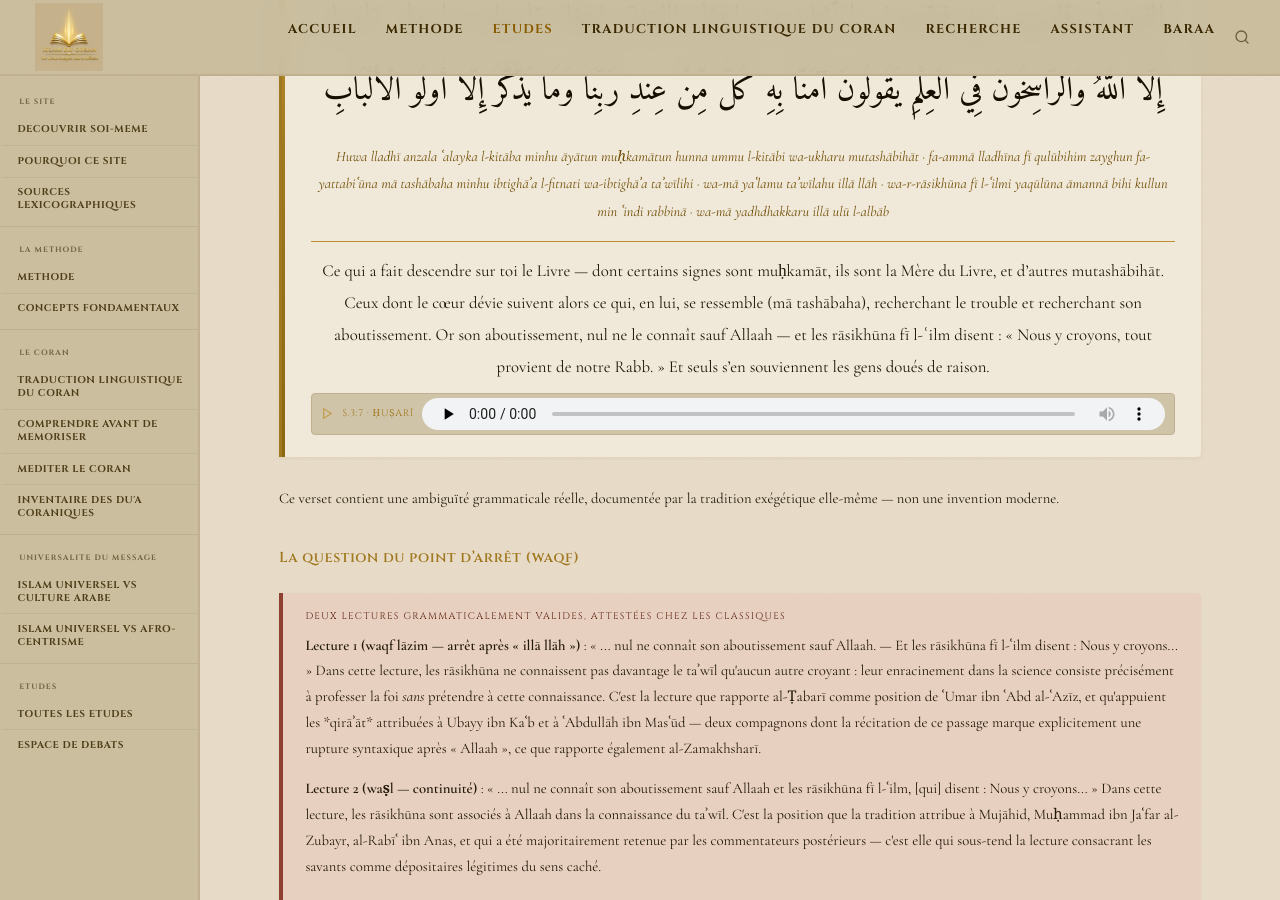
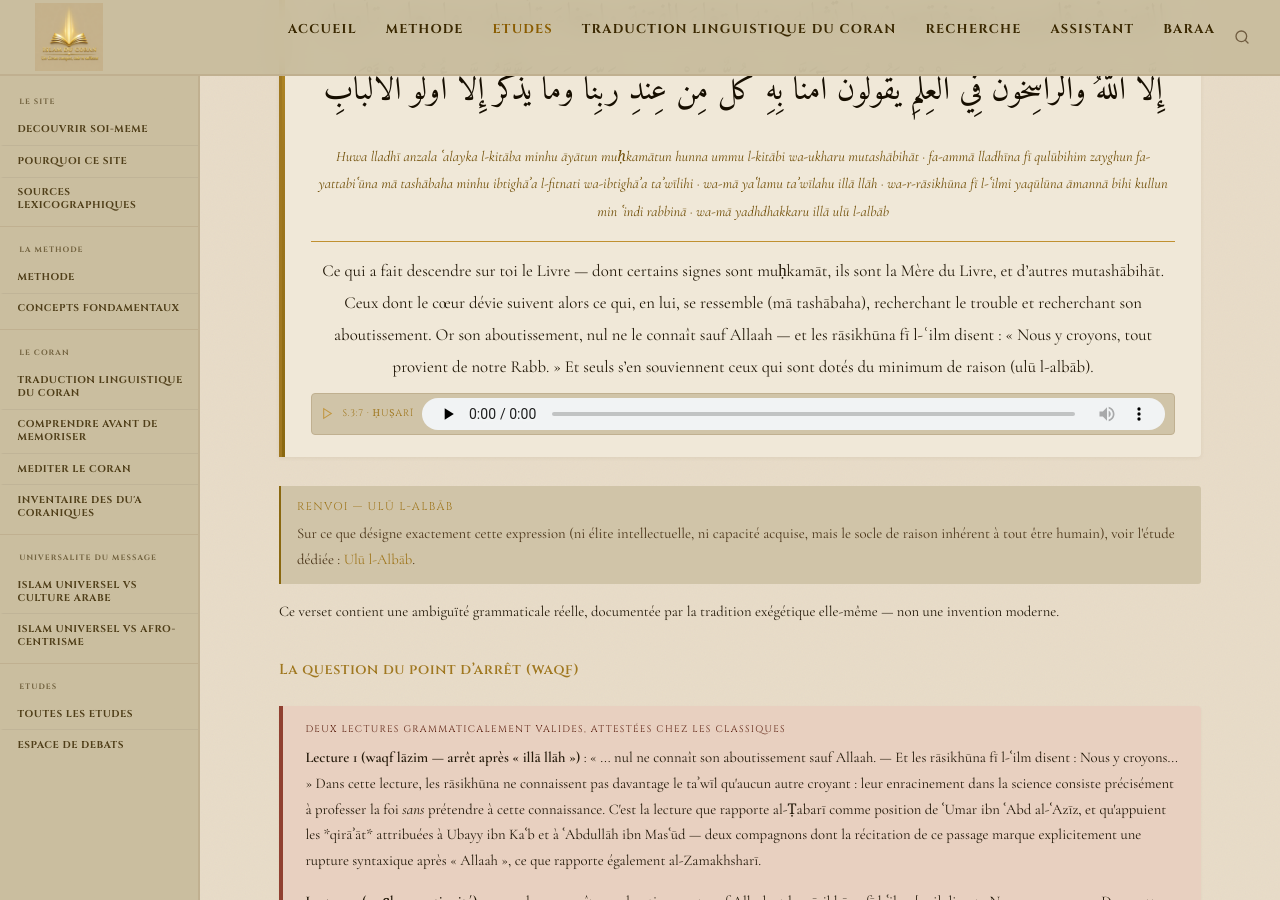
Before and after one commit to Makhuwcoder/islamducoran, a Jekyll site: the page built from _etudes/muhkam-mutashabih.md, in a window 1280 px wide and 900 px high, scrolled down 6203 px. Built offline with Jekyll 4.4.1, drawn with Linux system fonts in a browser that asks for light colours.

Commit message:
Corriger la traduction de ulu l-albab (S.3:7) en coherence avec l'etude dediee - dotes du minimum de raison, pas gens doues

```diff
--- a/_etudes/muhkam-mutashabih.md
+++ b/_etudes/muhkam-mutashabih.md
@@ -100,7 +100,9 @@ Le sens premier de la racine n'est donc pas « rendre clair », mais **rendre fe
 
 ## V · S.3:7 — le verset et son point d'arrêt contesté
 
-{% include verset.html ref="Sourate Āl ʿImrān · 3:7 — Texte intégral" ar="هُوَ الَّذِي أَنزَلَ عَلَيْكَ الْكِتَابَ مِنْهُ آيَاتٌ مُّحْكَمَاتٌ هُنَّ أُمُّ الْكِتَابِ وَأُخَرُ مُتَشَابِهَاتٌ فَأَمَّا الَّذِينَ فِي قُلُوبِهِمْ زَيْغٌ فَيَتَّبِعُونَ مَا تَشَابَهَ مِنْهُ ابْتِغَاءَ الْفِتْنَةِ وَابْتِغَاءَ تَأْوِيلِهِ وَمَا يَعْلَمُ تَأْوِيلَهُ إِلَّا اللَّهُ وَالرَّاسِخُونَ فِي الْعِلْمِ يَقُولُونَ آمَنَّا بِهِ كُلٌّ مِّنْ عِندِ رَبِّنَا وَمَا يَذَّكَّرُ إِلَّا أُولُو الْأَلْبَابِ" trl="*Huwa lladhī anzala ʿalayka l-kitāba minhu āyātun muḥkamātun hunna ummu l-kitābi wa-ukharu mutashābihāt · fa-ammā lladhīna fī qulūbihim zayghun fa-yattabiʿūna mā tashābaha minhu ibtighāʾa l-fitnati wa-ibtighāʾa taʾwīlihi · wa-mā yaʿlamu taʾwīlahu illā llāh · wa-r-rāsikhūna fī l-ʿilmi yaqūlūna āmannā bihi kullun min ʿindi rabbinā · wa-mā yadhdhakkaru illā ulū l-albāb*" trad="Ce qui a fait descendre sur toi le Livre — dont certains signes sont muḥkamāt, ils sont la Mère du Livre, et d'autres mutashābihāt. Ceux dont le cœur dévie suivent alors ce qui, en lui, se ressemble (mā tashābaha), recherchant le trouble et recherchant son aboutissement. Or son aboutissement, nul ne le connaît sauf Allaah — et les rāsikhūna fī l-ʿilm disent : « Nous y croyons, tout provient de notre Rabb. » Et seuls s'en souviennent les gens doués de raison." %}
+{% include verset.html ref="Sourate Āl ʿImrān · 3:7 — Texte intégral" ar="هُوَ الَّذِي أَنزَلَ عَلَيْكَ الْكِتَابَ مِنْهُ آيَاتٌ مُّحْكَمَاتٌ هُنَّ أُمُّ الْكِتَابِ وَأُخَرُ مُتَشَابِهَاتٌ فَأَمَّا الَّذِينَ فِي قُلُوبِهِمْ زَيْغٌ فَيَتَّبِعُونَ مَا تَشَابَهَ مِنْهُ ابْتِغَاءَ الْفِتْنَةِ وَابْتِغَاءَ تَأْوِيلِهِ وَمَا يَعْلَمُ تَأْوِيلَهُ إِلَّا اللَّهُ وَالرَّاسِخُونَ فِي الْعِلْمِ يَقُولُونَ آمَنَّا بِهِ كُلٌّ مِّنْ عِندِ رَبِّنَا وَمَا يَذَّكَّرُ إِلَّا أُولُو الْأَلْبَابِ" trl="*Huwa lladhī anzala ʿalayka l-kitāba minhu āyātun muḥkamātun hunna ummu l-kitābi wa-ukharu mutashābihāt · fa-ammā lladhīna fī qulūbihim zayghun fa-yattabiʿūna mā tashābaha minhu ibtighāʾa l-fitnati wa-ibtighāʾa taʾwīlihi · wa-mā yaʿlamu taʾwīlahu illā llāh · wa-r-rāsikhūna fī l-ʿilmi yaqūlūna āmannā bihi kullun min ʿindi rabbinā · wa-mā yadhdhakkaru illā ulū l-albāb*" trad="Ce qui a fait descendre sur toi le Livre — dont certains signes sont muḥkamāt, ils sont la Mère du Livre, et d'autres mutashābihāt. Ceux dont le cœur dévie suivent alors ce qui, en lui, se ressemble (mā tashābaha), recherchant le trouble et recherchant son aboutissement. Or son aboutissement, nul ne le connaît sauf Allaah — et les rāsikhūna fī l-ʿilm disent : « Nous y croyons, tout provient de notre Rabb. » Et seuls s'en souviennent ceux qui sont dotés du minimum de raison (ulū l-albāb)." %}
+
+<p class="nl"><span class="nl__label">Renvoi — ulū l-albāb</span> Sur ce que désigne exactement cette expression (ni élite intellectuelle, ni capacité acquise, mais le socle de raison inhérent à tout être humain), voir l'étude dédiée : <a href="/etudes/ulu-albab/">Ulū l-Albāb</a>.</p>
 
 Ce verset contient une ambiguïté grammaticale réelle, documentée par la tradition exégétique elle-même — non une invention moderne.
 
```
